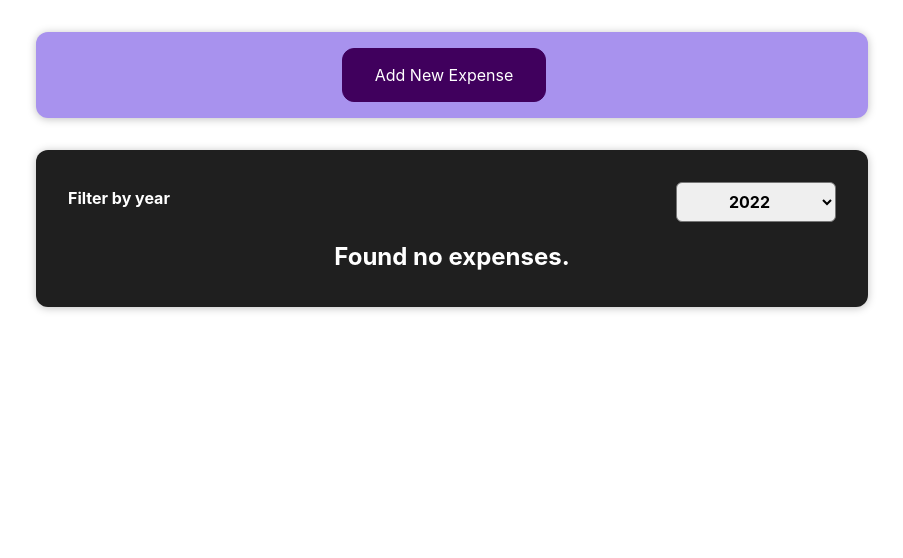
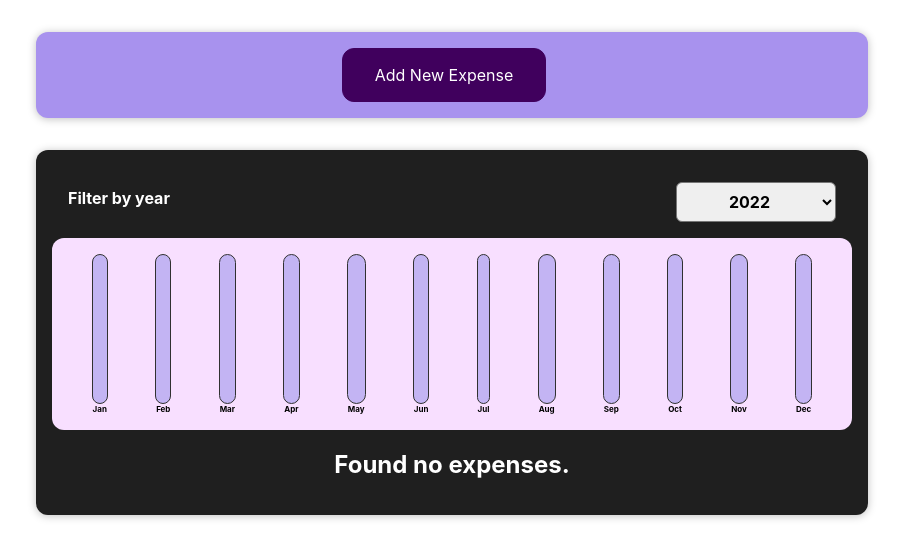
Before and after one commit to Dilan03/React-complete-course, a React (Create React App) app: page / in a window 1280 px wide. Shown: the top 558 px of the page, without its empty margins (188-1091 px from the left). Built offline with nearby package versions, Linux system fonts and the light colour scheme; the HTML template or start-up script is replaced by a standard one.

Commit message:
Chart component added

```diff
--- /dev/null
+++ b/src/components/Chart/Chart.css
@@ -0,0 +1,9 @@
+.chart {
+  padding: 1rem;
+  border-radius: 12px;
+  background-color: #f8dfff;
+  text-align: center;
+  display: flex;
+  justify-content: space-around;
+  height: 10rem;
+}
--- /dev/null
+++ b/src/components/Chart/Chart.js
@@ -0,0 +1,17 @@
+import React from 'react';
+
+import ChartBar from './ChartBar';
+import './Chart.css';
+
+const Chart = props => {
+  const dataPointsValues = props.dataPoints.map(dataPoint => dataPoint.value)
+  const totalMaximum = Math.max(...dataPointsValues);
+
+  return (
+    <div className="chart">
+      { props.dataPoints.map(dataPoint => <ChartBar key={dataPoint.label} value={dataPoint.value} maxValue={totalMaximum} label={dataPoint.label}/>)}
+    </div>
+  );
+};
+
+export default Chart;
--- /dev/null
+++ b/src/components/Chart/ChartBar.css
@@ -0,0 +1,30 @@
+.chart-bar {
+  height: 100%;
+  display: flex;
+  flex-direction: column;
+  align-items: center;
+}
+
+.chart-bar__inner {
+  height: 100%;
+  width: 100%;
+  border: 1px solid #313131;
+  border-radius: 12px;
+  background-color: #c3b4f3;
+  overflow: hidden;
+  display: flex;
+  flex-direction: column;
+  justify-content: flex-end;
+}
+
+.chart-bar__fill {
+  background-color: #4826b9;
+  width: 100%;
+  transition: all 0.3s ease-out;
+}
+
+.chart-bar__label {
+  font-weight: bold;
+  font-size: 0.5rem;
+  text-align: center;
+}
--- /dev/null
+++ b/src/components/Chart/ChartBar.js
@@ -0,0 +1,22 @@
+import React from 'react';
+import './ChartBar.css';
+
+const ChartBar = props => {
+
+  let barFillHeight = '0%';
+
+  if (props.maxValue > 0) {
+    barFillHeight = Math.round((props.value / props.maxValue) *100)+'%';
+  }
+
+  return (
+    <div className="chart-bar">
+      <div className="chart-bar__inner">
+        <div className="chart-bar__fill" style={{height: barFillHeight}}></div>
+      </div>
+      <div className="chart-bar__label">{props.label}</div>
+    </div>
+  );
+}
+
+export default ChartBar;
--- /dev/null
+++ b/src/components/Expenses/ExpensesChart.js
@@ -0,0 +1,30 @@
+import React from 'react';
+
+import Chart from '../Chart/Chart';
+
+const ExpensesChart = props => {
+
+  const chartDataPoints = [
+    {label: 'Jan', value: 0},
+    {label: 'Feb', value: 0},
+    {label: 'Mar', value: 0},
+    {label: 'Apr', value: 0},
+    {label: 'May', value: 0},
+    {label: 'Jun', value: 0},
+    {label: 'Jul', value: 0},
+    {label: 'Aug', value: 0},
+    {label: 'Sep', value: 0},
+    {label: 'Oct', value: 0},
+    {label: 'Nov', value: 0},
+    {label: 'Dec', value: 0},
+  ];
+
+  for (const expense of props.expenses) {
+    const expenseMonth = expense.date.getMonth();
+    chartDataPoints[expenseMonth].value += expense.amount;
+  }
+
+  return <Chart dataPoints={chartDataPoints}/>
+};
+
+export default ExpensesChart
--- a/src/components/Expenses/ExpensesDisplay.js
+++ b/src/components/Expenses/ExpensesDisplay.js
@@ -4,6 +4,7 @@
 import Card from '../UI/Card';
 import ExpensesFilter from './ExpenseFilter';
 import ExpensesList from './ExpensesList';
+import ExpernseChart from './ExpensesChart';
 
 const ExpensesDisplay = (props) => {
 
@@ -20,6 +21,7 @@
     <div>
       <Card className="expenses">
         <ExpensesFilter selected={filteredYear} onFilterChange={filterChangeHandler}/>
+        <ExpernseChart expenses={filteredExpenses}/>
         <ExpensesList items={filteredExpenses}/>
       </Card>
     </div>
--- a/src/components/NewExpense/ExpenseForm.js
+++ b/src/components/NewExpense/ExpenseForm.js
@@ -49,7 +49,7 @@
 
   const expenseData = {
     title: enteredTitle,
-    amount: enteredAmount,
+    amount: +enteredAmount,
     date: new Date(enteredDate)
   };
 
```
